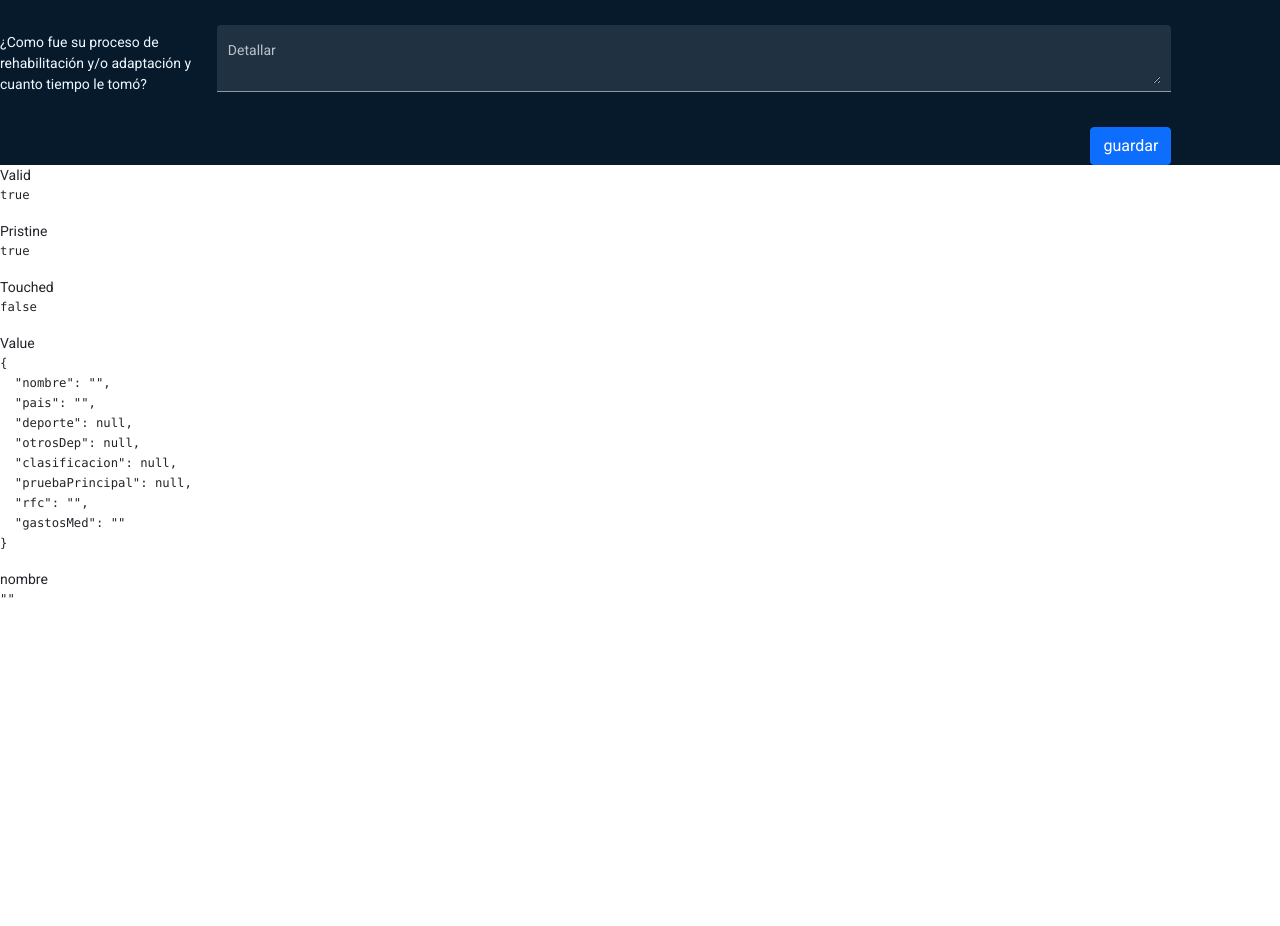
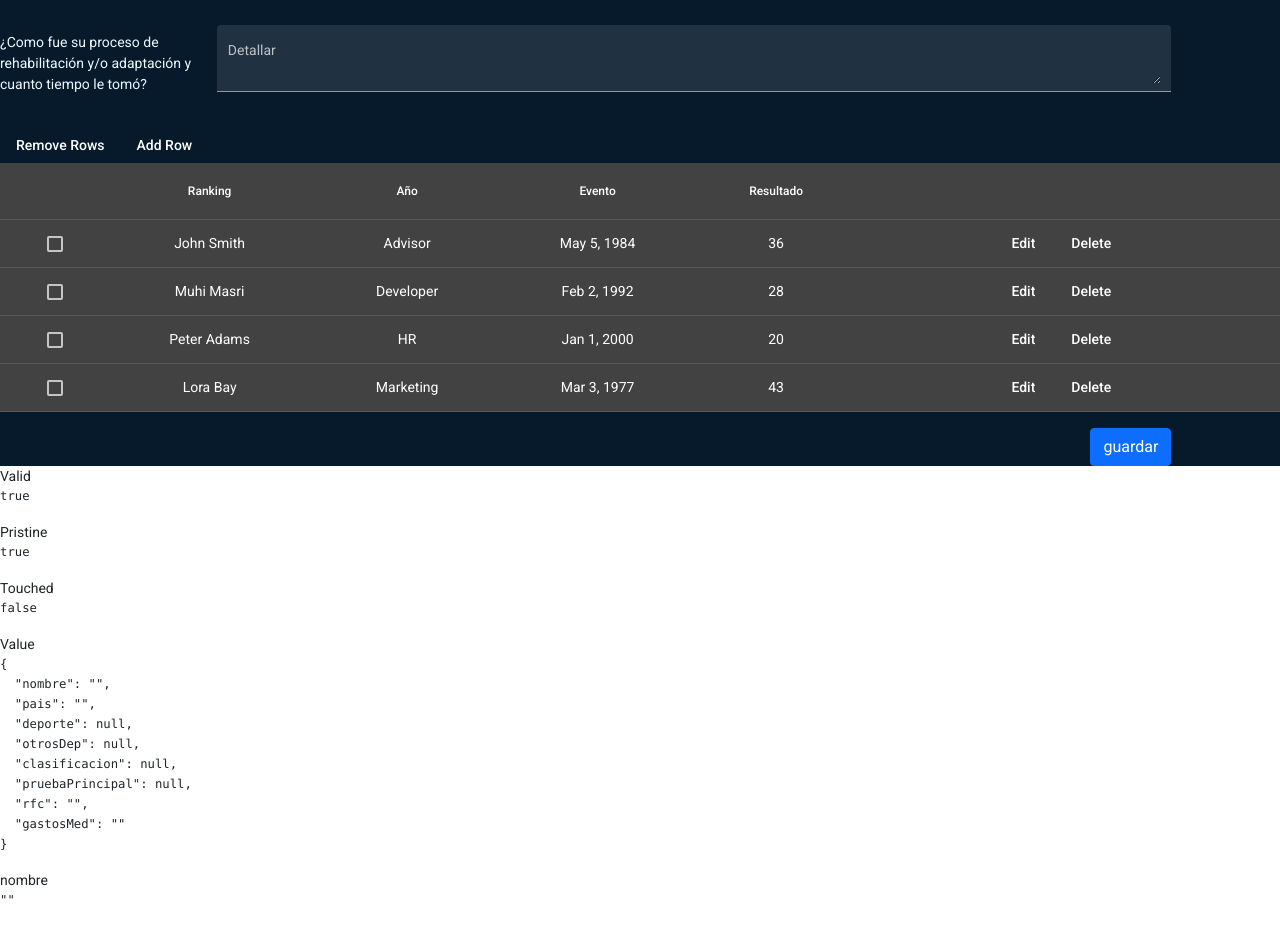
Before and after one commit to alejandroalvarezdev/RUDA, an Angular app: page / in a window 1280 px wide. Shown: the part 10260-11186 px from the top of the page. Before the commit the page ends 10885 px from the top, so only its background shows below. Built offline with nearby package versions, Linux system fonts and the light colour scheme.

Commit message:
table integration ok

```diff
--- /dev/null
+++ b/src/app/ruda/pages/confirm-dialog/confirm-dialog.component.html
@@ -0,0 +1 @@
+<p>confirm-dialog works!</p>
--- /dev/null
+++ b/src/app/ruda/pages/confirm-dialog/confirm-dialog.component.ts
@@ -0,0 +1,15 @@
+import { Component, OnInit } from '@angular/core';
+
+@Component({
+  selector: 'app-confirm-dialog',
+  templateUrl: './confirm-dialog.component.html',
+  styleUrls: ['./confirm-dialog.component.css']
+})
+export class ConfirmDialogComponent implements OnInit {
+
+  constructor() { }
+
+  ngOnInit(): void {
+  }
+
+}
--- a/src/app/ruda/pages/register/register.component.css
+++ b/src/app/ruda/pages/register/register.component.css
@@ -26,3 +26,15 @@ input[type="file" i]{
 u{
   color: rgb(200, 200, 0);
 }
+
+.mat-cell{
+  color:white;
+  text-align: center;
+}
+.mat-header-cell{
+  color:white;
+  text-align: center;
+}
+.table-header{
+  color: white;
+}
--- a/src/app/ruda/pages/register/register.component.html
+++ b/src/app/ruda/pages/register/register.component.html
@@ -1811,6 +1811,82 @@
             </div>
             <!-- input end -->
 
+            <!-- table Start -->
+            <div class="mb-3 row ">
+                <article class="table-header">
+                    <button class="button-remove-rows" mat-button (click)="removeSelectedRows()">
+                    Remove Rows
+                    </button>
+                    <button class="button-add-row" mat-button (click)="addRow()">Add Row</button>
+                </article>
+
+                <table class="col-sm-12" mat-table [dataSource]="dataSource">
+                    <ng-container  [matColumnDef]="col.key" *ngFor="let col of columnsSchema">
+                    <th mat-header-cell *matHeaderCellDef>
+                        {{ col.label }}
+                    </th>
+                    <td  mat-cell *matCellDef="let element">
+                        <div [ngSwitch]="col.type" *ngIf="!element.isEdit">
+                        <ng-container *ngSwitchCase="'isSelected'">
+                            <mat-checkbox
+                            (change)="element.isSelected = $event.checked"
+                            ></mat-checkbox>
+                        </ng-container>
+                        <div class="btn-edit" *ngSwitchCase="'isEdit'">
+                            <button mat-button (click)="element.isEdit = !element.isEdit">
+                            Edit
+                            </button>
+                            <button
+                            mat-button
+                            class="button-remove"
+                            (click)="removeRow(element.id)"
+                            >
+                            Delete
+                            </button>
+                        </div>
+                        <span *ngSwitchCase="'date'">
+                            {{ element[col.key] | date: 'mediumDate' }}
+                        </span>
+                        <span *ngSwitchDefault>
+                            {{ element[col.key] }}
+                        </span>
+                        </div>
+                        <div [ngSwitch]="col.type" *ngIf="element.isEdit">
+                        <div *ngSwitchCase="'isSelected'"></div>
+                        <div class="btn-edit" *ngSwitchCase="'isEdit'">
+                            <button mat-button (click)="element.isEdit = !element.isEdit">
+                            Done
+                            </button>
+                        </div>
+                        <mat-form-field
+                            class="form-input"
+                            *ngSwitchCase="'date'"
+                            appearance="fill"
+                        >
+                            <mat-label>Choose a date</mat-label>
+                            <input
+                            matInput
+                            [matDatepicker]="picker"
+                            [(ngModel)]="element[col.key]"
+                            />
+                            <mat-datepicker-toggle
+                            matSuffix
+                            [for]="picker"
+                            ></mat-datepicker-toggle>
+                            <mat-datepicker #picker></mat-datepicker>
+                        </mat-form-field>
+                        <mat-form-field class="form-input" *ngSwitchDefault>
+                            <input [type]="col.type" matInput [(ngModel)]="element[col.key]" />
+                        </mat-form-field>
+                        </div>
+                    </td>
+                    </ng-container>
+                    <tr mat-header-row *matHeaderRowDef="displayedColumns"></tr>
+                    <tr mat-row *matRowDef="let row; columns: displayedColumns"></tr>
+                </table>
+            </div>
+
+            <!-- table Finish -->
 
 
 
--- a/src/app/ruda/pages/register/register.component.ts
+++ b/src/app/ruda/pages/register/register.component.ts
@@ -1,6 +1,73 @@
 import { Component, OnInit } from '@angular/core';
 import { FormBuilder, FormGroup, Validators } from '@angular/forms';
 import {FormControl} from '@angular/forms';
+import { MatDialog } from '@angular/material/dialog';
+import { ConfirmDialogComponent } from '../confirm-dialog/confirm-dialog.component';
+
+
+
+const USER_DATA = [
+  {
+    id: 1,
+    ranking: 'John Smith',
+    occupation: 'Advisor',
+    dateOfBirth: '1984-05-05',
+    age: 36,
+  },
+  {
+    id: 2,
+    ranking: 'Muhi Masri',
+    occupation: 'Developer',
+    dateOfBirth: '1992-02-02',
+    age: 28,
+  },
+  {
+    id: 3,
+    ranking: 'Peter Adams',
+    occupation: 'HR',
+    dateOfBirth: '2000-01-01',
+    age: 20,
+  },
+  {
+    id: 4,
+    ranking: 'Lora Bay',
+    occupation: 'Marketing',
+    dateOfBirth: '1977-03-03',
+    age: 43,
+  },
+];
+const COLUMNS_SCHEMA = [
+  {
+    key: 'isSelected',
+    type: 'isSelected',
+    label: '',
+  },
+  {
+    key: 'ranking',
+    type: 'text',
+    label: 'Ranking',
+  },
+  {
+    key: 'occupation',
+    type: 'text',
+    label: 'Año',
+  },
+  {
+    key: 'dateOfBirth',
+    type: 'date',
+    label: 'Evento',
+  },
+  {
+    key: 'age',
+    type: 'number',
+    label: 'Resultado',
+  },
+  {
+    key: 'isEdit',
+    type: 'isEdit',
+    label: '',
+  },
+];
 
 interface Food {
   value: string;
@@ -14,6 +81,8 @@ interface Food {
 })
 export class RegisterComponent implements OnInit {
 
+  //resources
+
   toppings = new FormControl();
   toppingList: string[] = ['Extra cheese', 'Mushroom', 'Onion', 'Pepperoni', 'Sausage', 'Tomato'];
 
@@ -21,6 +90,10 @@ export class RegisterComponent implements OnInit {
   indeterminate = false;
   labelPosition: 'before' | 'after' = 'after';
   name: string = '';
+
+  displayedColumns: string[] = COLUMNS_SCHEMA.map((col) => col.key);
+  dataSource = USER_DATA;
+  columnsSchema: any = COLUMNS_SCHEMA;
 
 
 
@@ -37,7 +110,9 @@ export class RegisterComponent implements OnInit {
   })
 
 
-  constructor(private fb: FormBuilder) { }
+  constructor(
+    private fb: FormBuilder ,
+    public dialog:MatDialog) { }
 
   ngOnInit(): void {
   }
@@ -48,6 +123,36 @@ export class RegisterComponent implements OnInit {
     console.log(this.formulario.value);
 
   }
+
+  addRow() {
+    const newRow = {
+      id: Date.now(),
+      ranking: '',
+      occupation: '',
+      dateOfBirth: '',
+      age: 0,
+      isEdit: true,
+    };
+    this.dataSource = [newRow, ...this.dataSource];
+  }
+
+  removeRow(id:any) {
+    this.dataSource = this.dataSource.filter((u) => u.id !== id);
+  }
+
+  removeSelectedRows() {
+    this.dialog
+      .open(ConfirmDialogComponent)
+      .afterClosed()
+      .subscribe((confirm) => {
+        if (confirm) {
+          this.dataSource = this.dataSource.filter((u: any) => !u.isSelected);
+        }
+      });
+  }
+
+
+
   errors(formulario: FormGroup, controlName: string): any | undefined{
     if (formulario.controls[controlName].touched) {
       if (formulario.controls[controlName].hasError('required')) {
--- a/src/app/ruda/ruda.module.ts
+++ b/src/app/ruda/ruda.module.ts
@@ -7,6 +7,7 @@ import { GeneralComponent } from './pages/general/general.component';
 import { RegisterComponent } from './pages/register/register.component';
 import { FormsModule, ReactiveFormsModule } from '@angular/forms';
 import { FormComponent } from './pages/form/form.component';
+import { ConfirmDialogComponent } from './pages/confirm-dialog/confirm-dialog.component';
 
 
 
@@ -19,7 +20,8 @@ import { FormComponent } from './pages/form/form.component';
     DetailsComponent,
     GeneralComponent,
     RegisterComponent,
-    FormComponent
+    FormComponent,
+    ConfirmDialogComponent
   ],
   imports: [
     CommonModule,
```
Also changed, not shown: src/app/material/material.module.ts (+6 -1 lines), src/app/ruda/pages/confirm-dialog/confirm-dialog.component.css (added), 1 other file (tests, documents, lock files or other folders).
